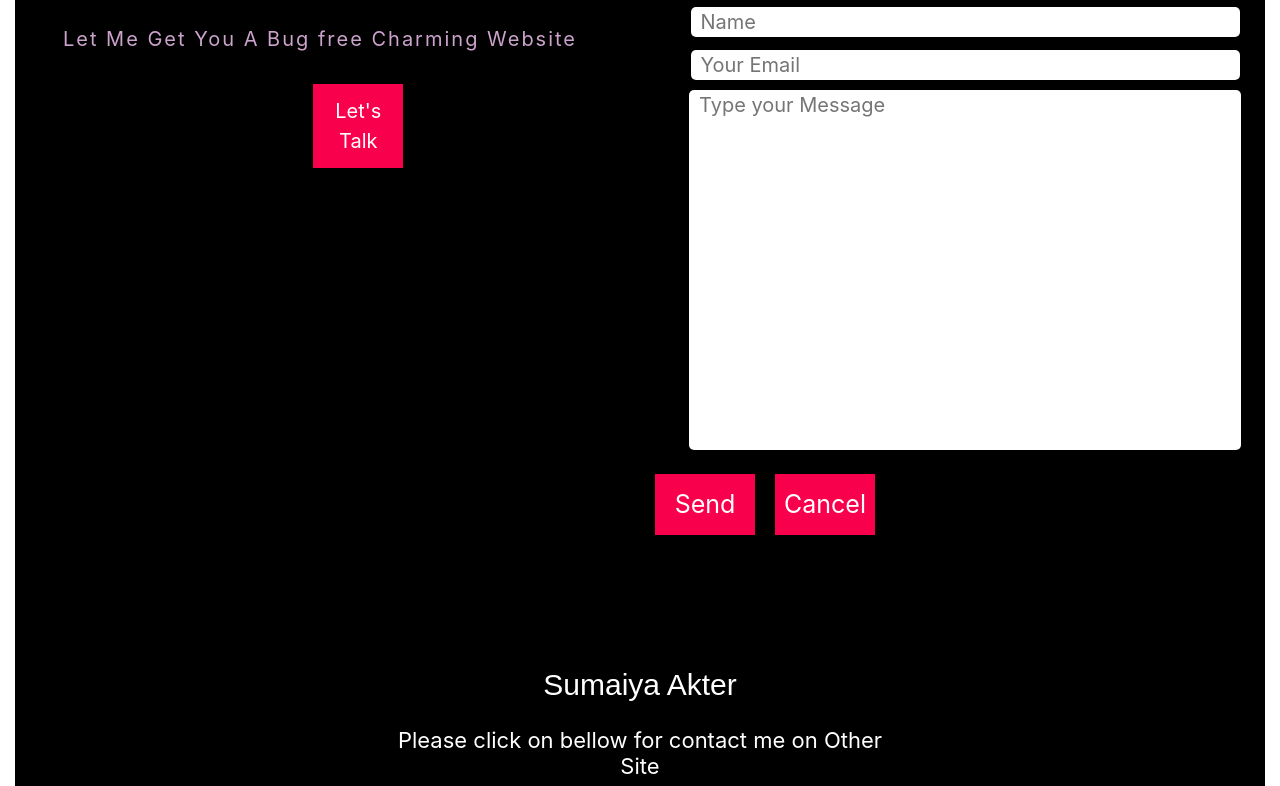
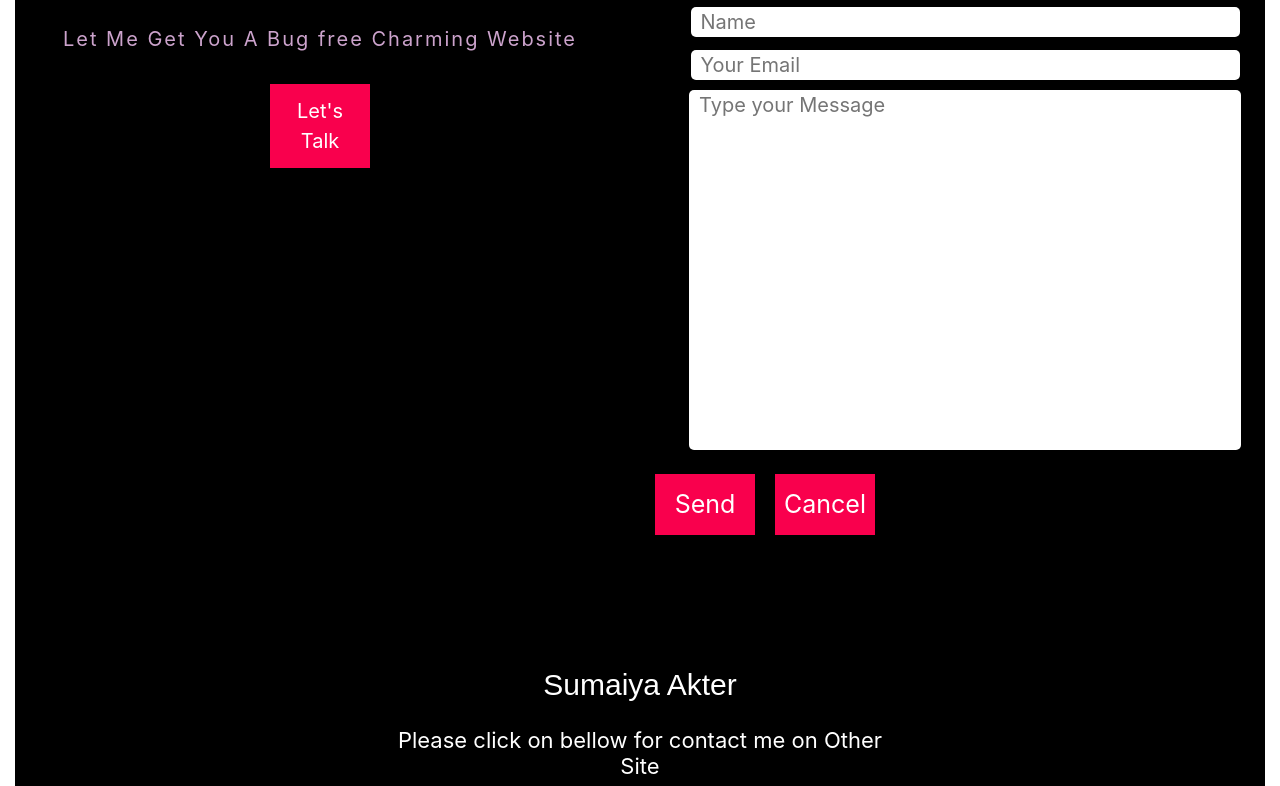
Before and after one commit to SumaiyaLia/sumaiya-final-portfolio, a plain HTML site: page index.html in a window 1280 px wide. Shown: the part 4298-5084 px from the top of the page. Drawn offline with nearby package versions, Linux system fonts and the light colour scheme; a web font is replaced by a local one.

Commit message:
Update style.css

```diff
--- a/style.css
+++ b/style.css
@@ -849,10 +849,9 @@ animation-name: C;
         display: flex;
         justify-content: center;
     }
+
     #button-3{
-    margin-left: 45%;
-    }
-    #button-3{
+	width: 100px;
         background-color: #f9004d;
         color: white;
         text-decoration: none;
```
